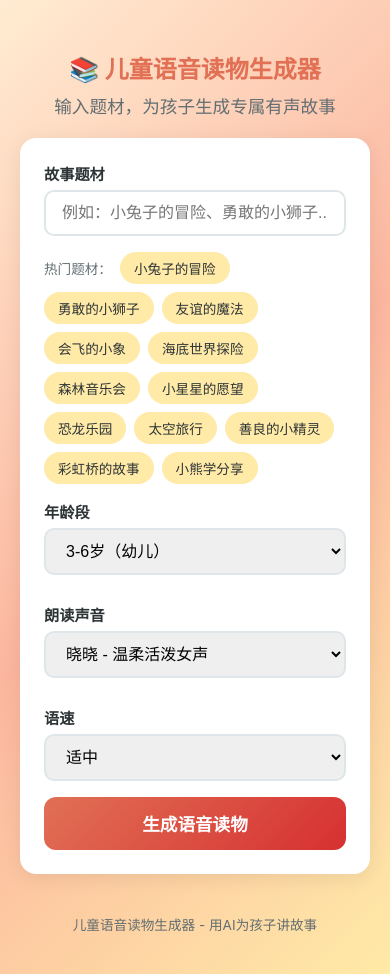
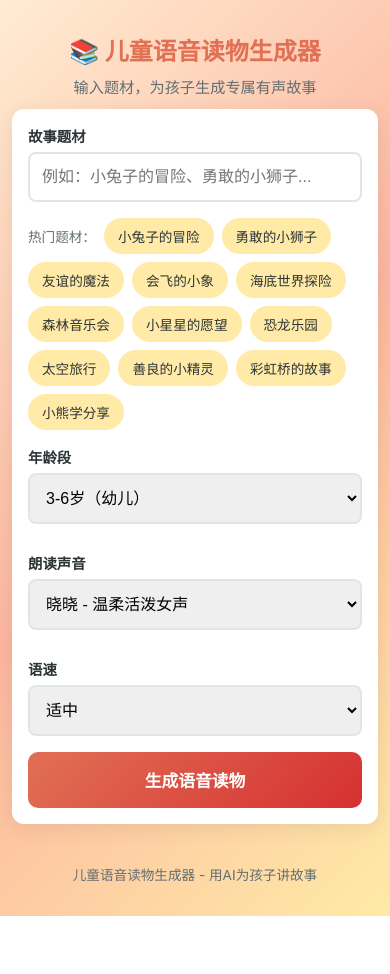
Before and after one commit to ybugchen/chird-voice-report, a Flask app: page / in a window 390 px wide. After the commit the page ends 916 px from the top, so only its background shows below. Run offline with Flask 3, Linux system fonts and the light colour scheme.

Commit message:
feat: add mobile-friendly PWA support for phone experience
Add PWA manifest, SVG icons, mobile meta tags, and enhanced responsive
CSS for better touch interactions on phones. Includes iOS safe area
support, 16px font-size to prevent zoom, and standalone display mode.

https://claude.ai/code/session_01KHR8LNgi3wsUVr4ZzTN2wA

```diff
--- a/frontend/static/css/style.css
+++ b/frontend/static/css/style.css
@@ -265,14 +265,81 @@ footer {
     font-size: 1.2rem;
 }
 
-/* Responsive */
+/* Responsive - Mobile */
 @media (max-width: 600px) {
+    body {
+        -webkit-tap-highlight-color: transparent;
+    }
+
+    .container {
+        padding: 12px;
+    }
+
+    header {
+        padding: 20px 0 12px;
+    }
+
+    header h1 {
+        font-size: 1.5rem;
+    }
+
+    .subtitle {
+        font-size: 0.95rem;
+    }
+
+    .input-section {
+        padding: 16px;
+        border-radius: 12px;
+    }
+
     .form-row {
         grid-template-columns: 1fr;
     }
 
-    header h1 {
-        font-size: 1.5rem;
+    .form-group label {
+        font-size: 0.9rem;
+    }
+
+    input[type="text"],
+    select {
+        padding: 14px 12px;
+        font-size: 16px; /* prevents iOS zoom on focus */
+        border-radius: 8px;
+    }
+
+    .suggestion-tag {
+        padding: 8px 14px;
+        font-size: 0.85rem;
+    }
+
+    .btn-primary {
+        padding: 16px;
+        font-size: 1.05rem;
+        border-radius: 10px;
+        -webkit-tap-highlight-color: transparent;
+    }
+
+    .btn-secondary {
+        padding: 12px 18px;
+    }
+
+    .demo-banner {
+        font-size: 0.85rem;
+        padding: 10px 14px;
+        border-radius: 10px;
+    }
+
+    .result-section {
+        padding: 16px;
+        border-radius: 12px;
+    }
+
+    .story-content {
+        padding: 14px;
+        font-size: 1rem;
+        line-height: 1.9;
+        max-height: 50vh;
+        border-radius: 10px;
     }
 
     .audio-player {
@@ -283,4 +350,20 @@ footer {
     .audio-player audio {
         width: 100%;
     }
+
+    .btn-download {
+        text-align: center;
+        padding: 14px;
+    }
+
+    .story-actions {
+        flex-wrap: wrap;
+    }
 }
+
+/* Safe area for notched phones */
+@supports (padding-bottom: env(safe-area-inset-bottom)) {
+    footer {
+        padding-bottom: calc(20px + env(safe-area-inset-bottom));
+    }
+}
--- a/frontend/templates/index.html
+++ b/frontend/templates/index.html
@@ -2,7 +2,12 @@
 <html lang="zh-CN">
 <head>
     <meta charset="UTF-8">
-    <meta name="viewport" content="width=device-width, initial-scale=1.0">
+    <meta name="viewport" content="width=device-width, initial-scale=1.0, maximum-scale=1.0, user-scalable=no">
+    <meta name="apple-mobile-web-app-capable" content="yes">
+    <meta name="apple-mobile-web-app-status-bar-style" content="black-translucent">
+    <meta name="apple-mobile-web-app-title" content="儿童读物">
+    <meta name="theme-color" content="#e17055">
+    <link rel="manifest" href="/static/manifest.json">
     <title>儿童语音读物生成器</title>
     <link rel="stylesheet" href="/static/css/style.css">
 </head>
```
Also changed, not shown: frontend/static/icon-192.svg (added), frontend/static/icon-512.svg (added), frontend/static/manifest.json (added).
